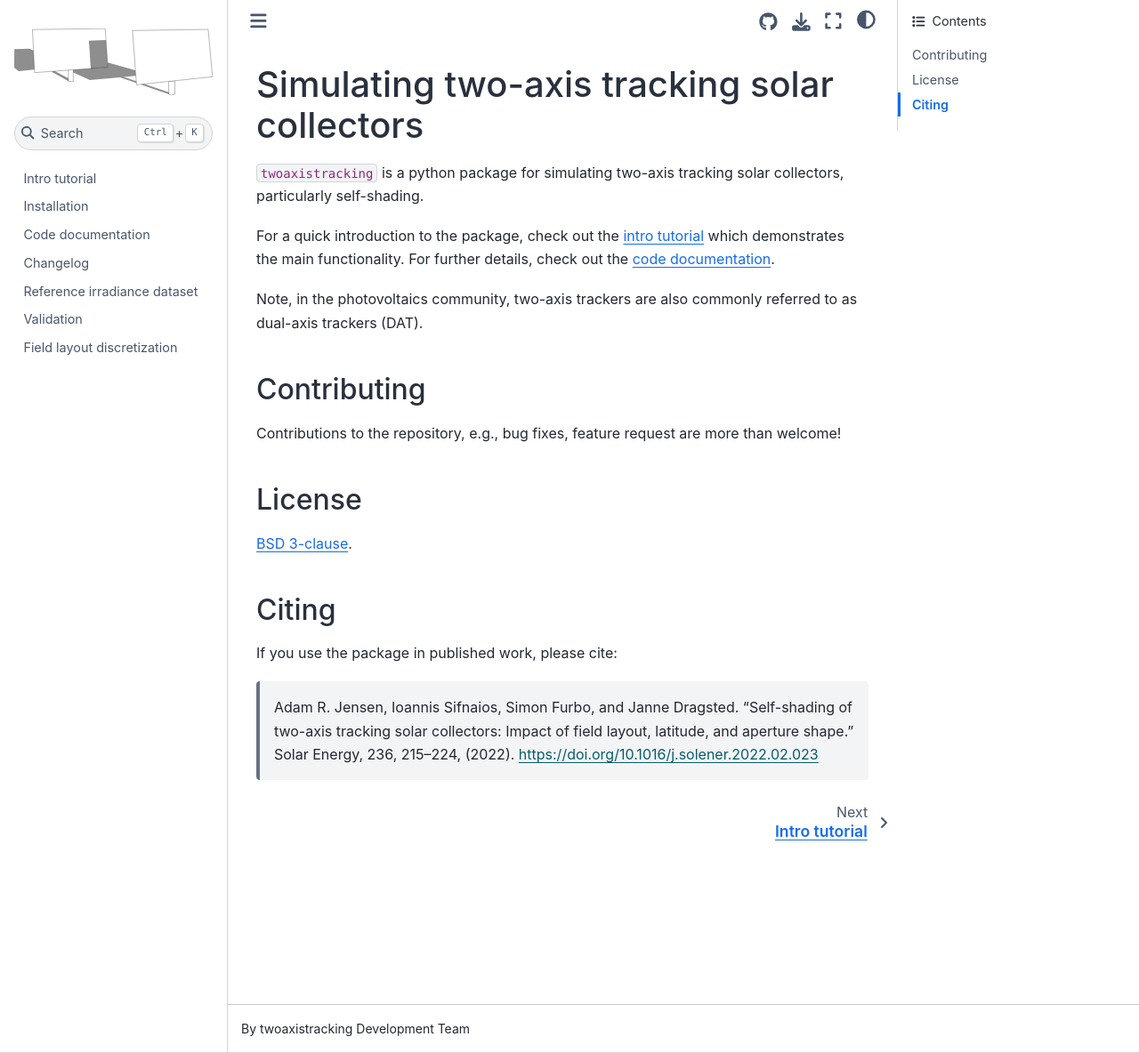
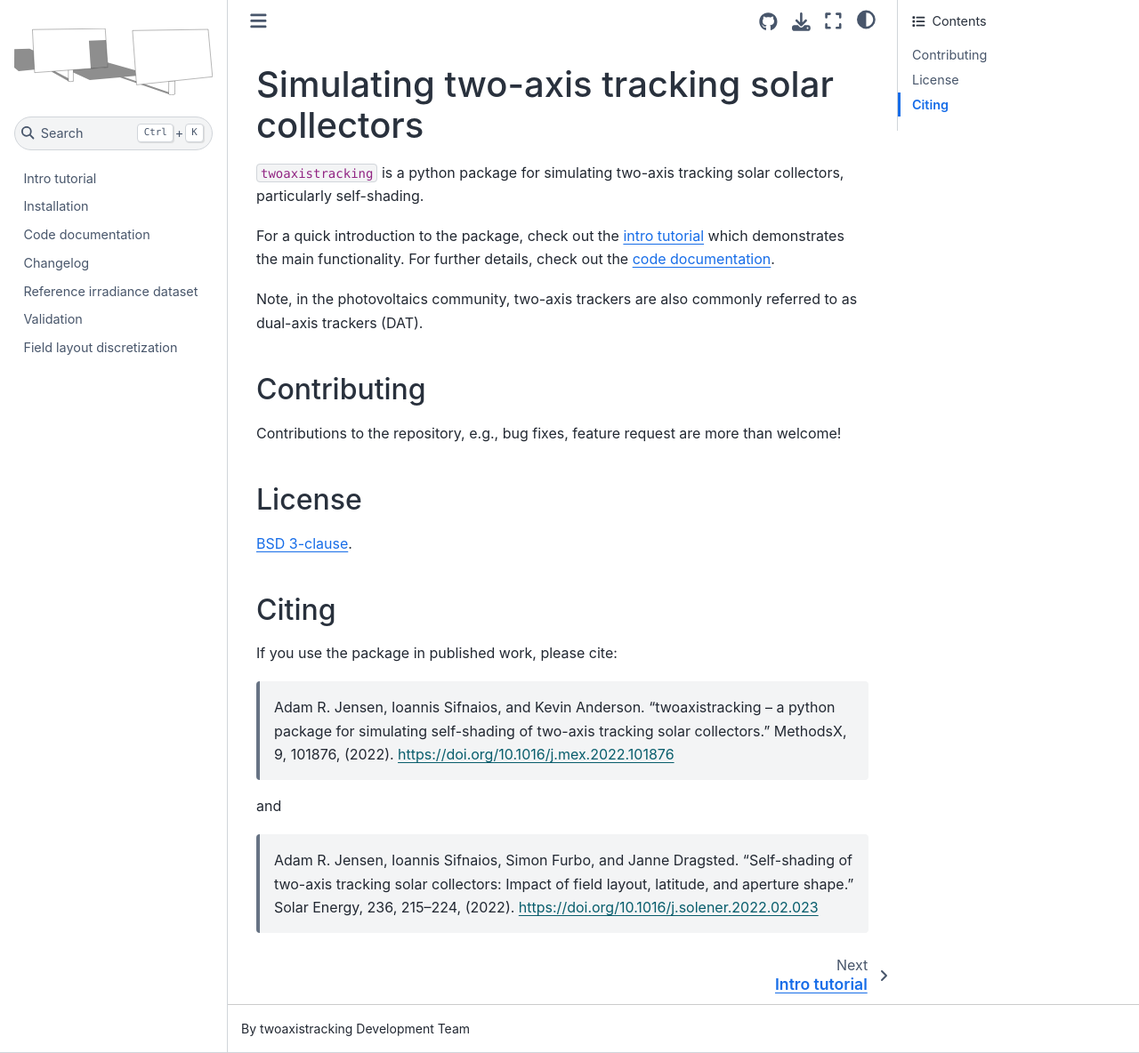
Before and after one commit to pvlib/twoaxistracking, a Sphinx documentation site: the page built from docs/source/index.md, in a window 1280 px wide and 1184 px high. Shown: the whole window at 89% size. Built offline with Sphinx 7.4.7 and the Sphinx Book theme 1.1.4, drawn with Linux system fonts in a browser that asks for light colours.

Commit message:
Add citation to MethodsX

```diff
--- a/docs/source/index.md
+++ b/docs/source/index.md
@@ -17,6 +17,12 @@ Contributions to the repository, e.g., bug fixes, feature request are more than
 
 ## Citing
 If you use the package in published work, please cite:
+> Adam R. Jensen, Ioannis Sifnaios, and Kevin Anderson. "twoaxistracking – a python package for simulating
+> self-shading of two-axis tracking solar collectors." MethodsX, 9, 101876, (2022).
+> [https://doi.org/10.1016/j.mex.2022.101876](https://doi.org/10.1016/j.mex.2022.101876)
+
+and
+
 > Adam R. Jensen, Ioannis Sifnaios, Simon Furbo, and Janne Dragsted. "Self-shading of two-axis
 > tracking solar collectors: Impact of field layout, latitude, and aperture shape." Solar
 > Energy, 236, 215–224, (2022). [https://doi.org/10.1016/j.solener.2022.02.023](https://doi.org/10.1016/j.solener.2022.02.023)
```
Also changed, not shown: docs/source/whatsnew.md (+2 -0 lines).
